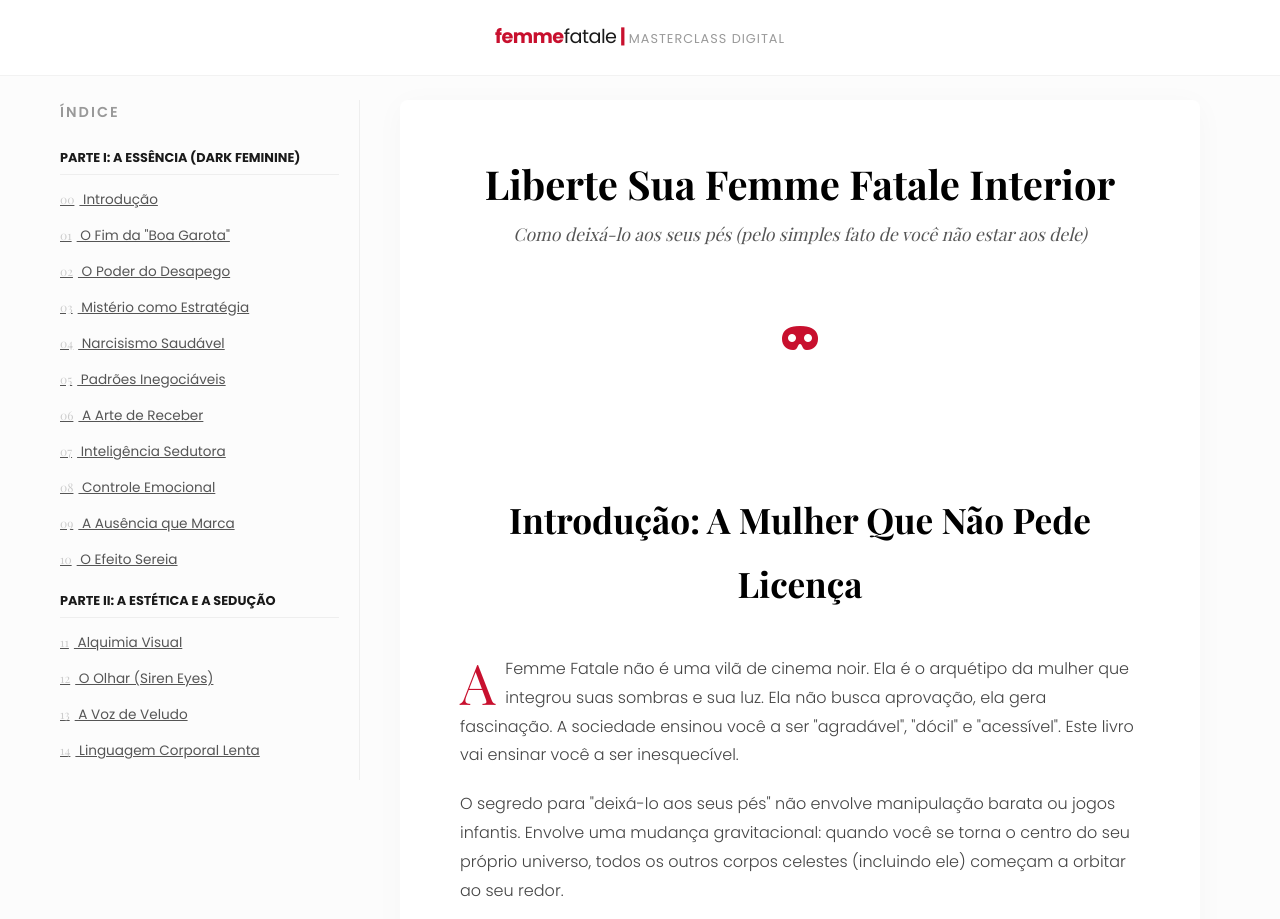
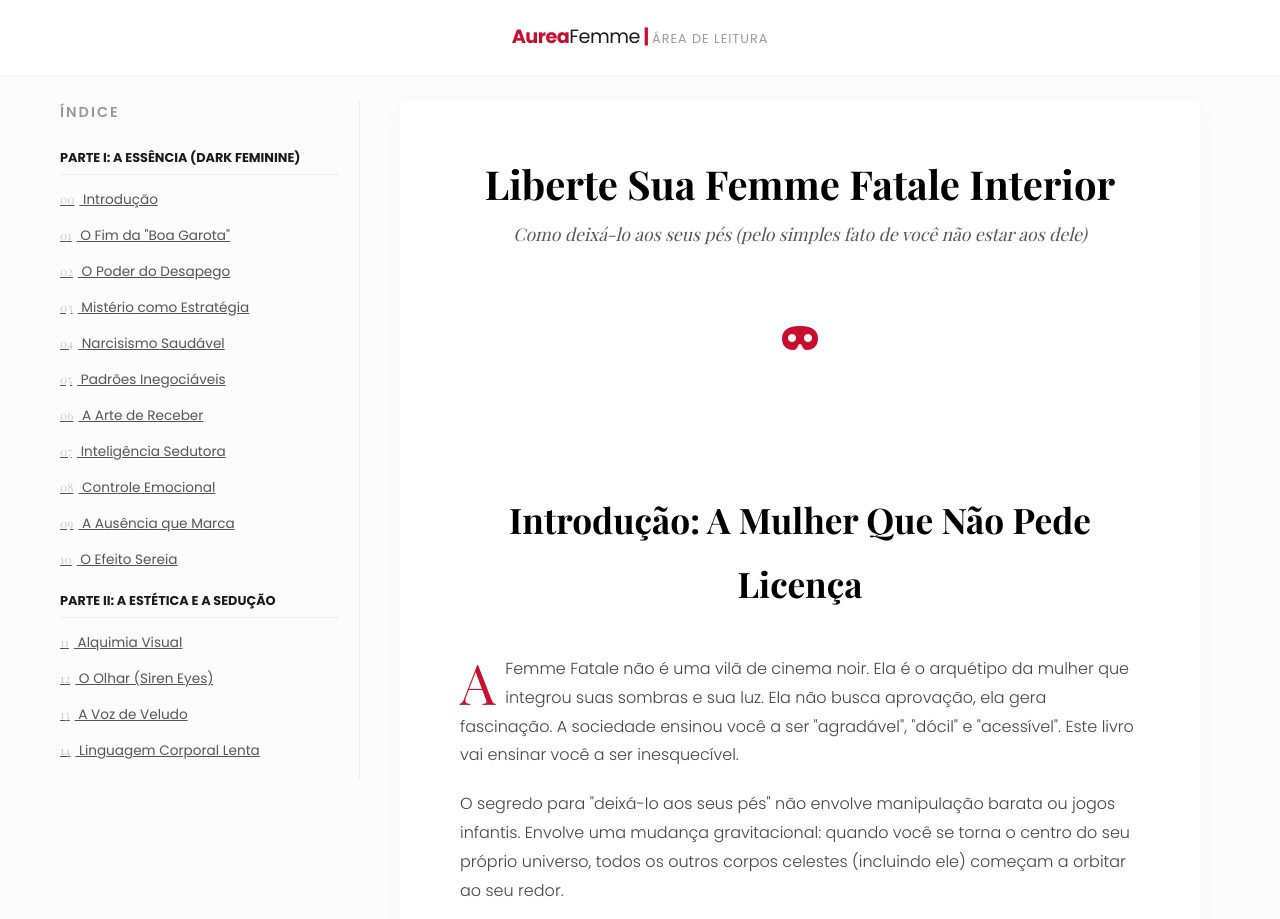
Before and after one commit to anakarolinaiclube-ux/livrofemmefatale, a plain HTML site: page index.html in a window 1280 px wide. Shown: the top 919 px of the page. Drawn offline with nearby package versions, Linux system fonts and the light colour scheme; a web font is replaced by a local one.

Commit message:
Update index.html

```diff
--- a/index.html
+++ b/index.html
@@ -206,7 +206,7 @@
 <body>
 
     <header>
-        <div class="logo">femme<span>fatale</span> | <span style="font-size: 0.8rem; color: #999; text-transform: uppercase; letter-spacing: 1px;">Masterclass Digital</span></div>
+        <div class="logo">Aurea<span>Femme</span> | <span style="font-size: 0.8rem; color: #999; text-transform: uppercase; letter-spacing: 1px;">Área de Leitura</span></div>
     </header>
 
     <div class="reader-container">
```
